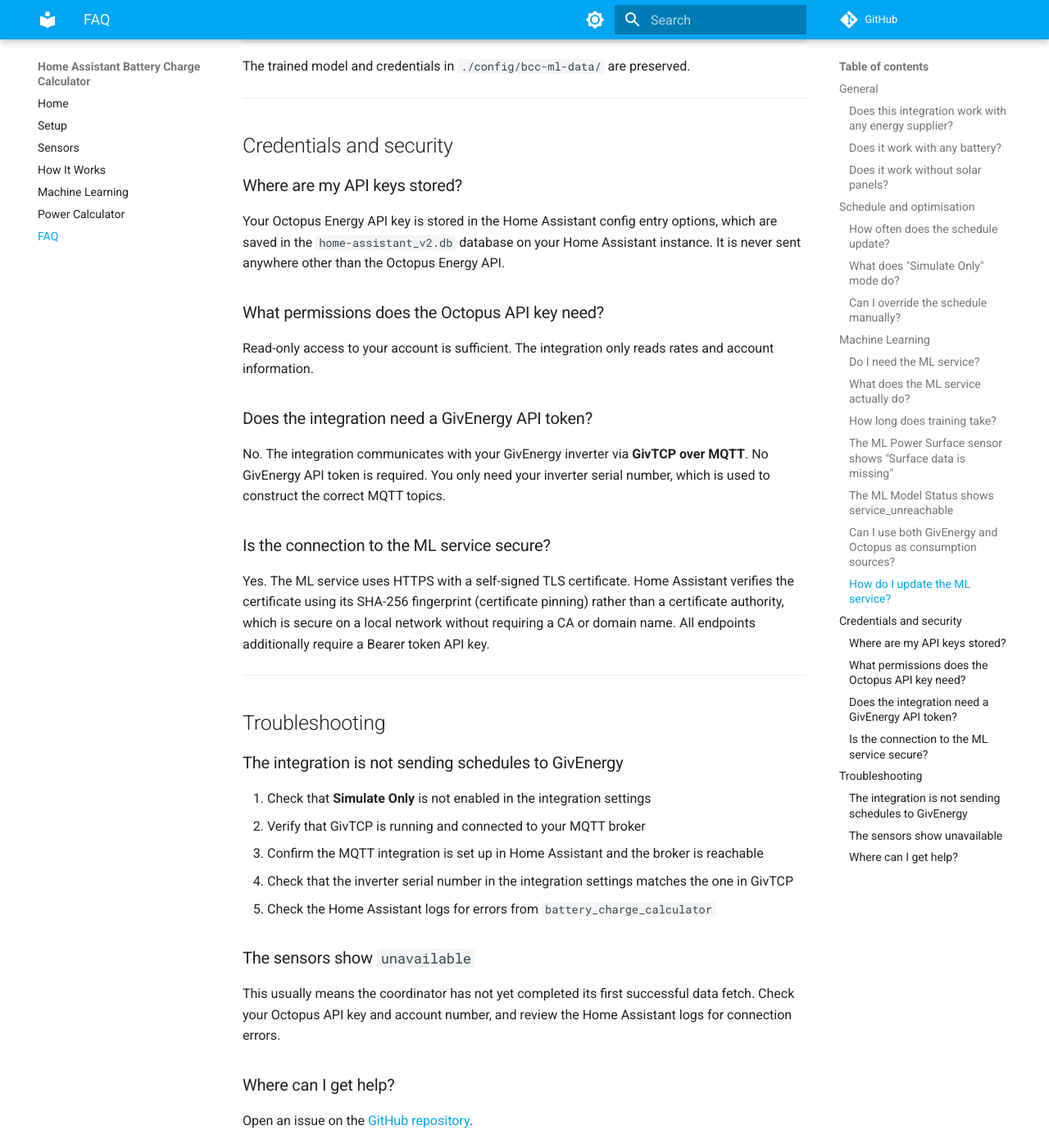
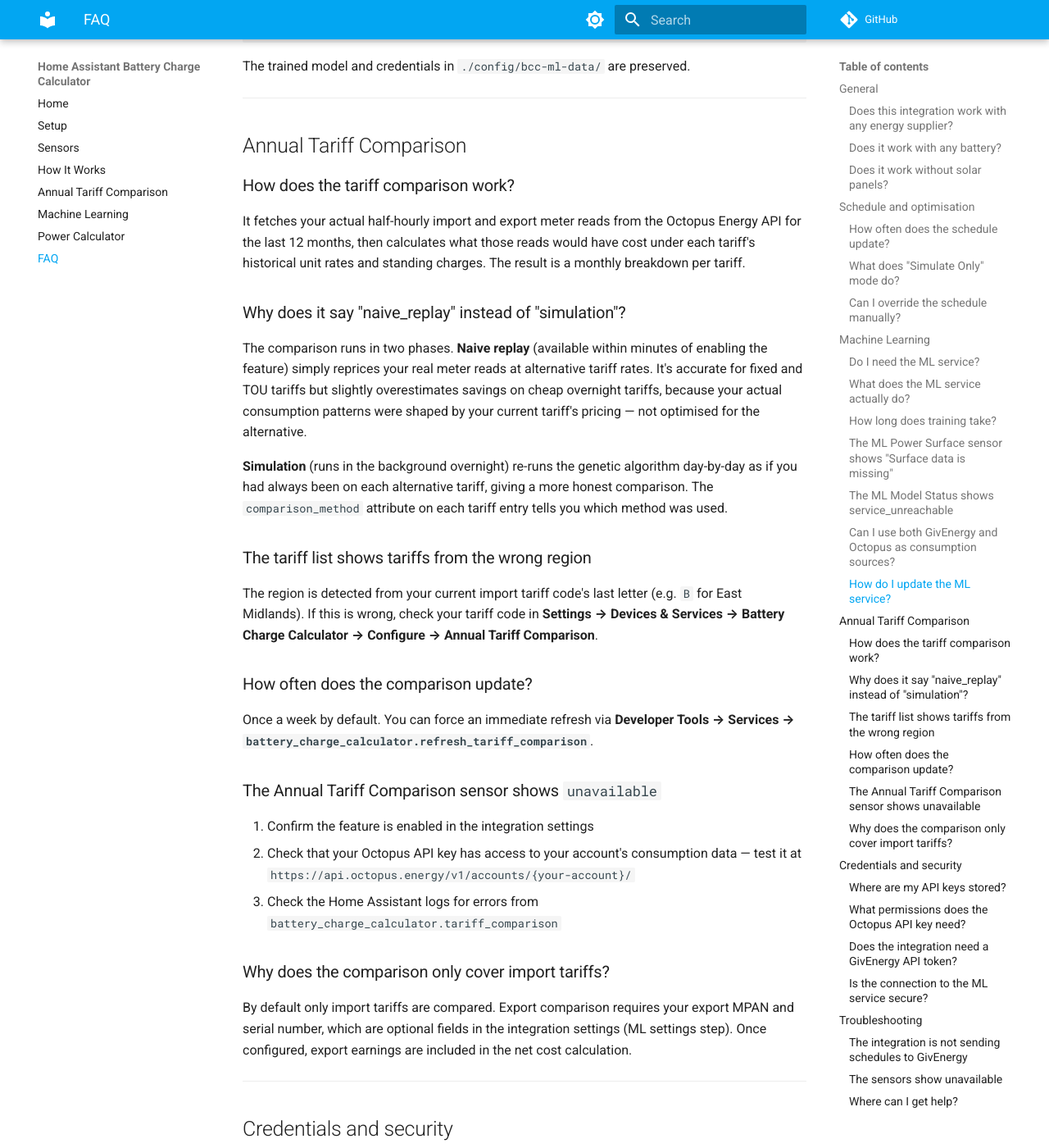
Before and after one commit to RJN368/HomeAssistant-BatteryChargeCalculator, an MkDocs documentation site: the page built from _docs/faq.md, in a window 1280 px wide and 1400 px high, scrolled down 2656 px. Shown: the whole window at 82% size. Built offline with MkDocs 1.6.1 and Material for MkDocs 9.7.7, drawn with Linux system fonts in a browser that asks for light colours; comment, search, counter and statistics services are not loaded.

Commit message:
docs: add Annual Tariff Comparison user documentation
New page: _docs/tariff-comparison-guide.md
  - What it does and two-phase calculation model explained
  - Step-by-step setup walkthrough (enable toggle + tariff picker)
  - Sensor schema reference with all attributes documented
  - ApexCharts YAML for grouped bar chart dashboard
  - Manual refresh instructions
  - Notes and limitations (UK only, 12-month window, solar caveat, etc.)

Updated pages:
  - sensors.md: Annual Tariff Comparison sensor documented first,
    with full attribute reference table and link to guide
  - setup.md: Optional config step added before ML Service section
  - index.md: Link to tariff comparison guide in quick start
  - faq.md: New 'Annual Tariff Comparison' FAQ section (6 entries)
  - README.md: Feature added to features list

mkdocs.yml: tariff-comparison-guide.md added to nav

````diff
--- a/_docs/faq.md
+++ b/_docs/faq.md
@@ -82,6 +82,38 @@
 
 ---
 
+## Annual Tariff Comparison
+
+### How does the tariff comparison work?
+
+It fetches your actual half-hourly import and export meter reads from the Octopus Energy API for the last 12 months, then calculates what those reads would have cost under each tariff's historical unit rates and standing charges. The result is a monthly breakdown per tariff.
+
+### Why does it say "naive_replay" instead of "simulation"?
+
+The comparison runs in two phases. **Naive replay** (available within minutes of enabling the feature) simply reprices your real meter reads at alternative tariff rates. It's accurate for fixed and TOU tariffs but slightly overestimates savings on cheap overnight tariffs, because your actual consumption patterns were shaped by your current tariff's pricing — not optimised for the alternative.
+
+**Simulation** (runs in the background overnight) re-runs the genetic algorithm day-by-day as if you had always been on each alternative tariff, giving a more honest comparison. The `comparison_method` attribute on each tariff entry tells you which method was used.
+
+### The tariff list shows tariffs from the wrong region
+
+The region is detected from your current import tariff code's last letter (e.g. `B` for East Midlands). If this is wrong, check your tariff code in **Settings → Devices & Services → Battery Charge Calculator → Configure → Annual Tariff Comparison**.
+
+### How often does the comparison update?
+
+Once a week by default. You can force an immediate refresh via **Developer Tools → Services → `battery_charge_calculator.refresh_tariff_comparison`**.
+
+### The Annual Tariff Comparison sensor shows `unavailable`
+
+1. Confirm the feature is enabled in the integration settings
+2. Check that your Octopus API key has access to your account's consumption data — test it at `https://api.octopus.energy/v1/accounts/{your-account}/`
+3. Check the Home Assistant logs for errors from `battery_charge_calculator.tariff_comparison`
+
+### Why does the comparison only cover import tariffs?
+
+By default only import tariffs are compared. Export comparison requires your export MPAN and serial number, which are optional fields in the integration settings (ML settings step). Once configured, export earnings are included in the net cost calculation.
+
+---
+
 ## Credentials and security
 
 ### Where are my API keys stored?
--- a/_docs/sensors.md
+++ b/_docs/sensors.md
@@ -1,6 +1,40 @@
 # Sensors
 
 The integration creates the following sensors in Home Assistant:
+
+---
+
+## Annual Tariff Comparison
+
+**Entity:** `sensor.annual_tariff_comparison`
+
+**Only created when tariff comparison is enabled in the integration settings.**
+
+Shows what your electricity would have cost over the last 12 months under each configured Octopus tariff, using your real half-hourly smart meter reads.
+
+**State:** Net annual cost (£) for the first tariff in your selection (your baseline).
+
+**Attributes:**
+
+| Attribute | Description |
+|-----------|-------------|
+| `tariffs` | List of per-tariff result objects (see below) |
+| `data_year` | The 12-month period this comparison covers |
+| `last_updated` | ISO-8601 UTC timestamp of the last successful calculation |
+
+Each entry in `tariffs` contains:
+
+| Field | Description |
+|-------|-------------|
+| `label` | Human-readable tariff name |
+| `import_tariff_code` | Octopus tariff code (e.g. `E-1R-AGILE-FLEX-22-11-25-B`) |
+| `comparison_method` | `real_meter_reads`, `naive_replay`, `simulation_in_progress`, or `simulation` |
+| `simulation_progress_pct` | 0–100; how far through the background simulation |
+| `data_quality_notes` | Rate map coverage percentage and any data gaps |
+| `annual` | Dict with `import_cost_gbp`, `export_earnings_gbp`, `standing_charges_gbp`, `net_cost_gbp` |
+| `monthly` | List of 12 dicts — one per month — with the same cost fields plus `month` (YYYY-MM) |
+
+See [Annual Tariff Comparison](tariff-comparison-guide.md) for full setup and dashboard examples.
 
 ---
 
--- a/_docs/setup.md
+++ b/_docs/setup.md
@@ -54,6 +54,20 @@
 
 1. Log in to [octopus.energy](https://octopus.energy)
 2. Go to **Account → API Access** to find your API key and account number
+
+---
+
+## Annual Tariff Comparison (optional)
+
+The Annual Tariff Comparison feature shows you what your electricity would have cost over the last 12 months under different Octopus tariffs, using your real smart meter data.
+
+To enable it, go to **Settings → Devices & Services → Battery Charge Calculator → Configure** and proceed to the **Annual Tariff Comparison** step:
+
+1. Toggle **Enable annual tariff comparison** on
+2. On the next screen, a list of available Octopus tariffs is fetched automatically — your current tariff is pre-selected
+3. Tick the tariffs you want to compare and click **Submit**
+
+A new sensor `sensor.annual_tariff_comparison` will be created. See [Annual Tariff Comparison](tariff-comparison-guide.md) for dashboard setup and a full explanation of the results.
 
 ---
 
--- /dev/null
+++ b/_docs/tariff-comparison-guide.md
@@ -0,0 +1,172 @@
+# Annual Tariff Comparison
+
+The **Annual Tariff Comparison** feature shows you what your electricity would have cost over the last 12 months under different Octopus Energy tariffs — using your real half-hourly smart meter data.
+
+It answers the question: *"Would I have saved money on Octopus Agile vs. my current tariff?"*
+
+---
+
+## What it does
+
+- Fetches your actual import and export readings from the Octopus Energy API (12 months of half-hourly meter data)
+- Reprices those readings against the historical unit rates of each tariff you choose to compare
+- Produces a monthly breakdown — import cost, export earnings, standing charges, and net cost — for each tariff
+- Exposes everything as a Home Assistant sensor so you can build a dashboard chart
+
+**Two calculation methods run in sequence:**
+
+| Method | When available | Accuracy |
+|--------|---------------|----------|
+| **Naive replay** | Immediately (minutes) | Good for fixed/TOU tariffs. Slightly overestimates savings on cheap overnight tariffs because your real consumption was shaped by your current tariff's prices |
+| **Simulation** | Background (hours, runs overnight) | More accurate — uses the genetic algorithm to re-optimise your battery schedule day-by-day under each alternative tariff |
+
+The `comparison_method` attribute on each tariff entry tells you which method produced that result.
+
+---
+
+## Setting it up
+
+### Step 1 — Open the integration settings
+
+Go to **Settings → Devices & Services**, find **Battery Charge Calculator**, and click **Configure**.
+
+Navigate to the **Annual Tariff Comparison** step (it appears after the ML settings step).
+
+### Step 2 — Enable the feature
+
+Toggle **Enable annual tariff comparison** on.
+
+### Step 3 — Pick your tariffs
+
+A list of available Octopus import tariffs is fetched from the Octopus API automatically. Your current tariff is pre-selected.
+
+Tick the tariffs you want to compare. You can select up to 6. Good candidates:
+
+- Your current tariff (always include this — it's your baseline)
+- **Agile Octopus** — variable half-hourly rates, often cheapest for battery owners
+- **Octopus Go** / **Intelligent Octopus Go** — cheap overnight window
+- **Octopus Flux** — import cheap at night, export at a premium during the day
+
+Click **Submit** to save.
+
+!!! tip "Region"
+    The tariff list is filtered to your meter's regional suffix (e.g. East Midlands = B). The region is detected automatically from your live tariff code.
+
+---
+
+## The sensor
+
+**Entity:** `sensor.annual_tariff_comparison`
+
+**State:** Net annual cost (£) for the first tariff in your selection (your baseline).
+
+**Attributes:** Full monthly breakdown for every selected tariff. Example structure:
+
+```yaml
+tariffs:
+  - label: "Agile Octopus"
+    import_tariff_code: "E-1R-AGILE-FLEX-22-11-25-B"
+    comparison_method: "naive_replay"    # or "simulation", "simulation_in_progress"
+    simulation_progress_pct: 0          # 0–100, updates as simulation runs
+    data_quality_notes: "Coverage: 98.5%"
+    annual:
+      import_cost_gbp: 842.30
+      export_earnings_gbp: 124.10
+      standing_charges_gbp: 95.45
+      net_cost_gbp: 813.65
+    monthly:
+      - month: "2025-04"
+        import_cost_gbp: 68.20
+        export_earnings_gbp: 9.80
+        standing_charge_gbp: 7.95
+        net_cost_gbp: 66.35
+      # ... 11 more months
+```
+
+The `comparison_method` field progresses as background simulation completes:
+
+| Value | Meaning |
+|-------|---------|
+| `real_meter_reads` | Current tariff — costs from actual reads |
+| `naive_replay` | Reads repriced against alternative tariff's historical rates |
+| `simulation_in_progress` | Background simulation running; naive result shown for now |
+| `simulation` | Full optimised simulation complete |
+
+---
+
+## Dashboard chart
+
+Install the [ApexCharts card](https://github.com/RomRider/apexcharts-card) from HACS, then add this to your dashboard:
+
+```yaml
+type: custom:apexcharts-card
+header:
+  title: Annual Tariff Comparison
+  show: true
+graph_span: 12month
+series_in_graph: true
+all_series_config:
+  type: bar
+series:
+  - entity: sensor.annual_tariff_comparison
+    name: Net monthly cost
+    data_generator: |
+      return entity.attributes.tariffs.flatMap(t =>
+        t.monthly.map(m => ({
+          name: t.label,
+          data: [[m.month + '-01', m.net_cost_gbp]]
+        }))
+      );
+```
+
+For a grouped bar chart comparing all tariffs side-by-side:
+
+```yaml
+type: custom:apexcharts-card
+header:
+  title: "What would I have paid? (last 12 months)"
+  show: true
+apex_config:
+  chart:
+    type: bar
+  plotOptions:
+    bar:
+      columnWidth: 70%
+      grouped: true
+data_generator: |
+  const tariffs = entity.attributes.tariffs || [];
+  return tariffs.map(t => ({
+    name: t.label,
+    data: (t.monthly || []).map(m => [new Date(m.month + '-01').getTime(), m.net_cost_gbp])
+  }));
+series:
+  - entity: sensor.annual_tariff_comparison
+    data_generator: "return [];"
+```
+
+---
+
+## Refreshing manually
+
+To force an immediate recalculation (e.g. after adding a new tariff):
+
+**Developer Tools → Services → `battery_charge_calculator.refresh_tariff_comparison`**
+
+Or in a YAML automation/script:
+
+```yaml
+service: battery_charge_calculator.refresh_tariff_comparison
+```
+
+The comparison normally updates automatically once a week.
+
+---
+
+## Notes and limitations
+
+- **UK only** — requires an Octopus Energy account with smart meter half-hourly reads available via the Octopus API
+- **12-month rolling window** — the comparison uses the most recent 12 months of meter data
+- **Import only by default** — export comparison is available but requires your export MPAN and serial number to be configured
+- **Standing charges** — included in the net cost calculation. The standing charge for each tariff is fetched from the Octopus API
+- **Simulation accuracy** — the background simulation assumes zero solar generation (future improvement: use Open-Meteo historical solar irradiance). For solar-heavy homes, naive replay may actually be more representative in summer months
+- **Data coverage** — the `data_quality_notes` attribute reports what percentage of slots had a direct rate lookup vs. forward-fill. Coverage below 90% may indicate a gap in the Octopus rate history for that tariff
--- a/mkdocs.yml
+++ b/mkdocs.yml
@@ -8,6 +8,7 @@
   - Setup: setup.md
   - Sensors: sensors.md
   - How It Works: how-it-works.md
+  - Annual Tariff Comparison: tariff-comparison-guide.md
   - Machine Learning: machine-learning.md
   - Power Calculator: power_calculator-enhancement.md
   - FAQ: faq.md
````
Also changed, not shown: README.md (+1 -0 lines), _docs/index.md (+2 -0 lines).
